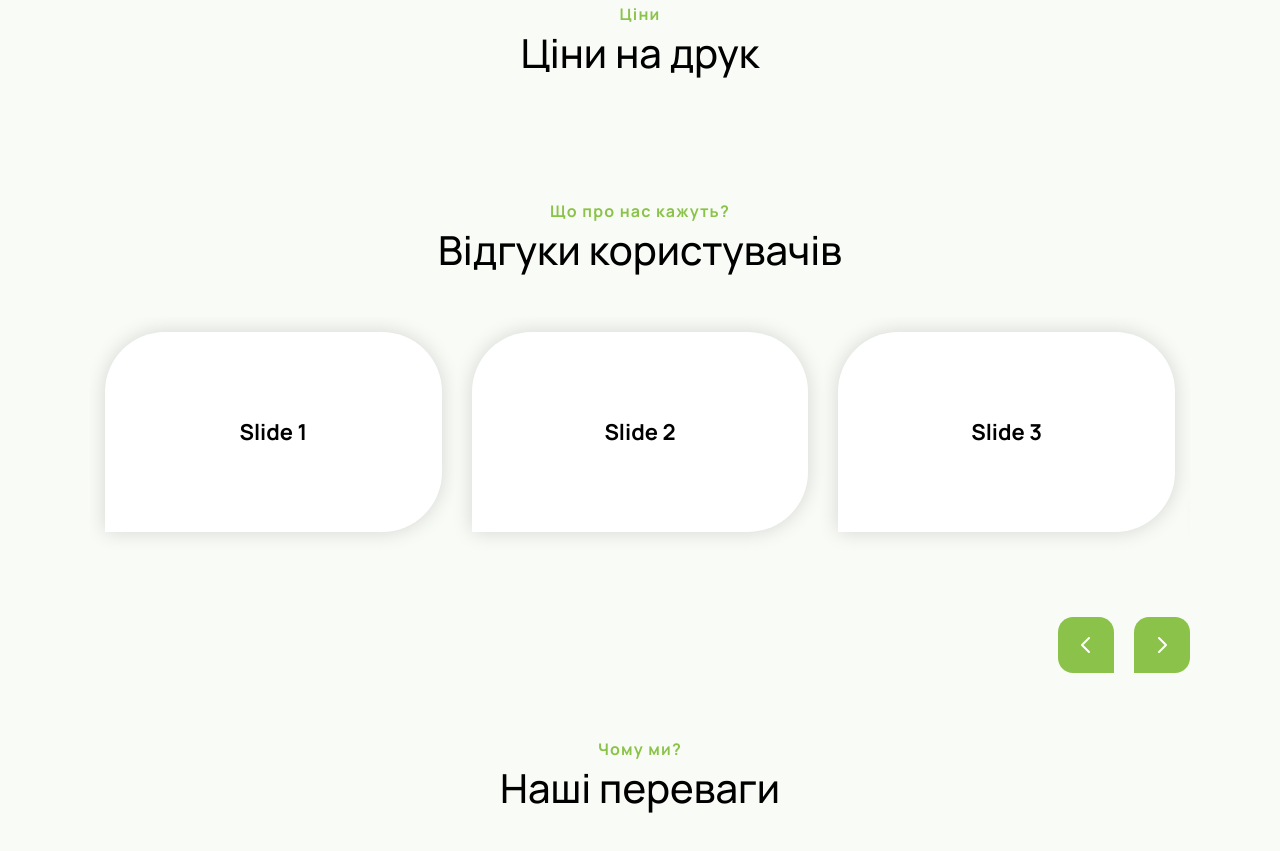
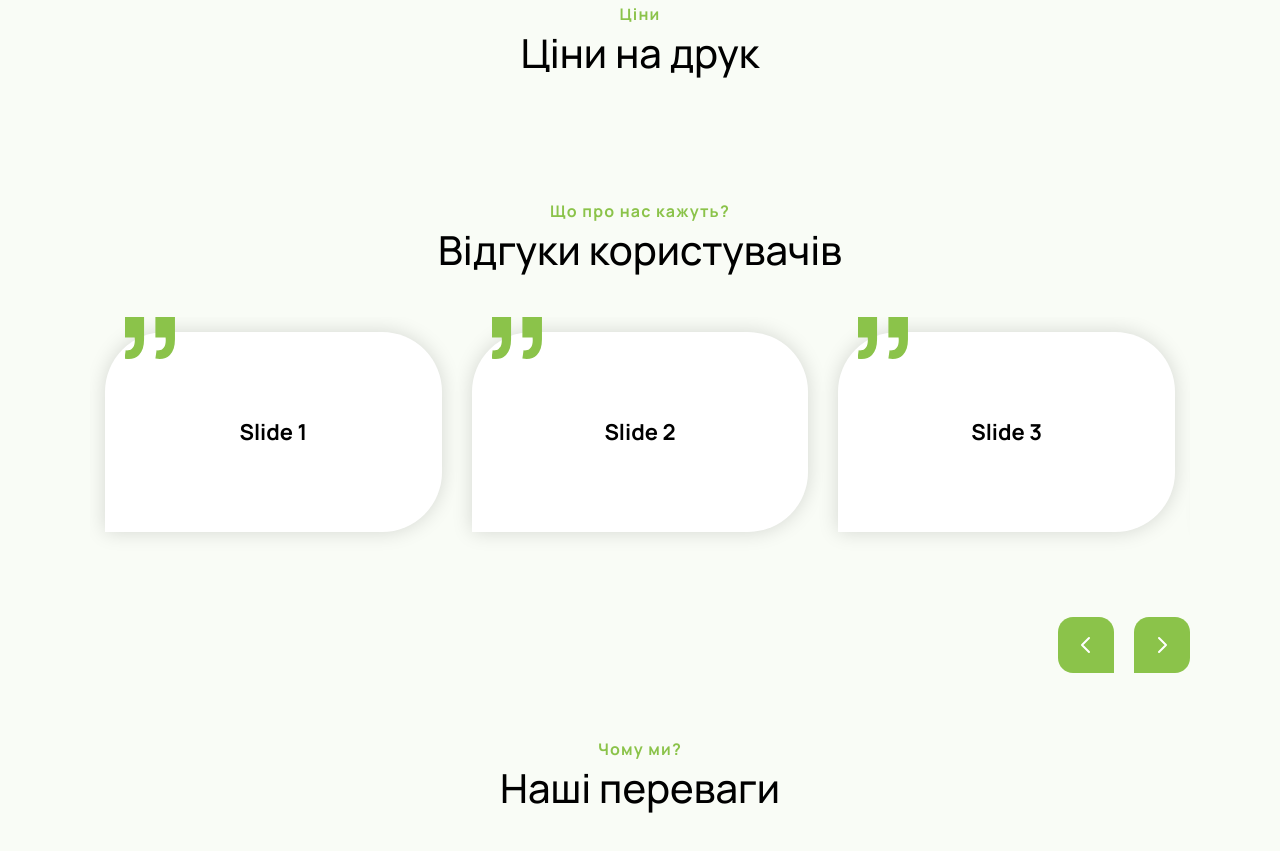
Before and after one commit to connars/forodruk-shop, a plain HTML site: page index.html in a window 1280 px wide. Shown: the part 1054-1905 px from the top of the page. Drawn offline with nearby package versions, Linux system fonts and the light colour scheme.

Commit message:
add funny review animation

```diff
--- a/css/main.css
+++ b/css/main.css
@@ -186,9 +186,7 @@
 }
 
 
-  /* .swiper-slide:nth-child(1n) {
-    background-color: rgb(206, 17, 17);
-  } */
+
 .reviews , .benefits ,.price{
     padding: 60px 0;
 }
@@ -227,3 +225,29 @@
     box-shadow: 0px 0px 20px rgba(0, 0, 0, 0.15);
     border-radius: 60px 60px 60px 0px;
   }
+
+  @keyframes float{
+    0% {
+        margin-top: 0px;
+    }
+    50%{
+        margin-top: -10px;
+    }
+    100%{
+        margin-top: 0px;
+    }
+  }
+  .swiper-slide2:nth-child(1n)::before {
+    content: '';
+    animation: 2s float infinite ease-in-out;
+    position: absolute;
+    top: 0;
+    left: 20px;
+    transform: translateY(-10px);
+    background-image: url(./../dialog.svg);
+    width: 50px;
+    height: 50px;
+    background-position: center;
+    background-repeat: no-repeat;
+    transition: 0.3s;
+  }
```
Also changed, not shown: dialog.svg (added).
